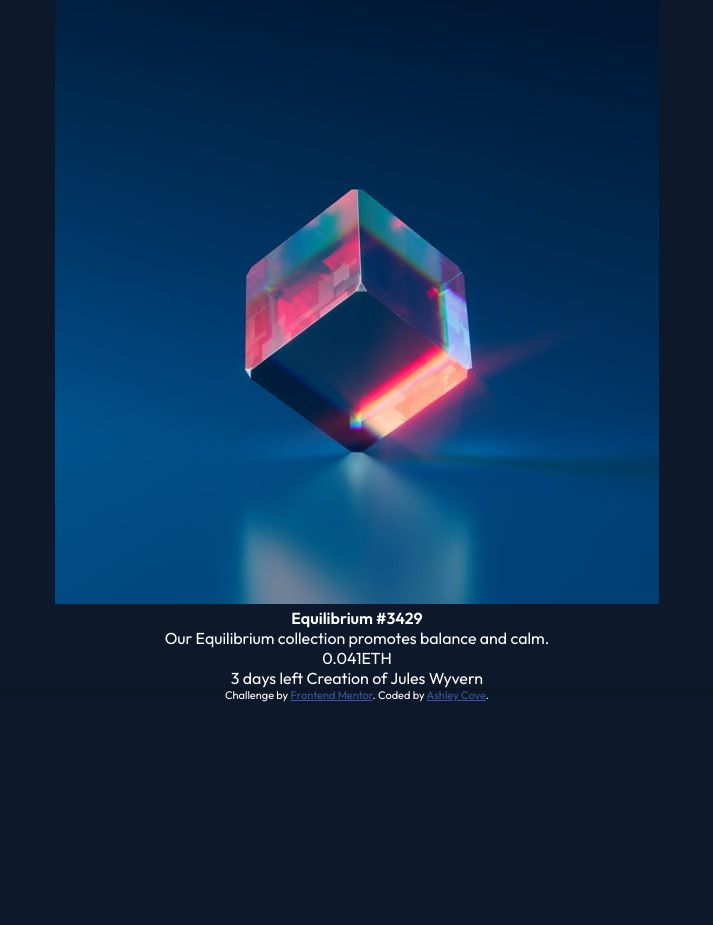
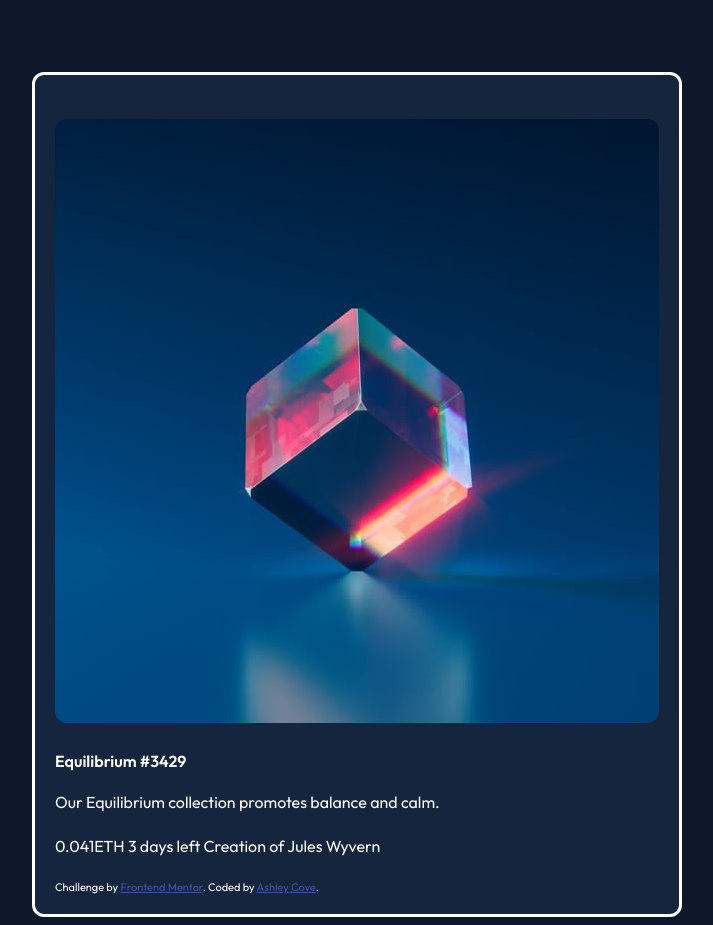
Before and after one commit to cove86/nft-preview-card-component-main, a plain HTML site: page index.html in a window 1280 px wide. Shown: the whole page, without its empty margins (283-996 px from the left). Before the commit the page ends 800 px from the top, so only its background shows below. Drawn offline with Linux system fonts and the light colour scheme.

Commit message:
Moved container div in html, updated css to align card, add border etc

```diff
--- a/css/styles.css
+++ b/css/styles.css
@@ -1,7 +1,6 @@
 * {
   padding: 0;
-  margin: 0;
-  box-sizing: border-box;
+  margin-top: 24px;
 }
 
 body {
@@ -10,16 +9,29 @@ body {
   font-family: "Outfit", sans-serif;
 }
 
+img {
+  max-width: 100%;
+  max-height: 100%;
+  border-radius: 12px;
+}
+
 .attribution {
   font-size: 11px;
-  text-align: center;
+  /* text-align: center; */
 }
 .attribution a {
   color: hsl(228, 45%, 44%);
 }
 
+.container {
+  display: flex;
+  align-items: center;
+  justify-content: space-around;
+}
+
 .card {
-  box-shadow: 0 4px 8px 0 rgba(0, 0, 0, 0.2);
-  text-align: center;
-  margin: auto;
+  border: solid white;
+  border-radius: 12px;
+  padding: 20px;
+  background-color: hsl(216, 50%, 16%);
 }
--- a/index.html
+++ b/index.html
@@ -22,14 +22,15 @@
     <!-- Feel free to remove these styles or customise in your own stylesheet 👍 -->
   </head>
   <body>
+    <div class="container">
       <div class="card">
         <img src="images/image-equilibrium.jpg" />
-      <div class="container">
+
         <h4>Equilibrium #3429</h4>
-        <p>Our Equilibrium collection promotes balance and calm.</p>
-        <p>0.041ETH</p>
-        <p>3 days left Creation of Jules Wyvern</p>
-      </div>
+        <span>Our Equilibrium collection promotes balance and calm.</span>
+        <div class="card-middle">
+          <span>0.041ETH</span>
+          <span>3 days left Creation of Jules Wyvern</span>
         </div>
 
         <div class="attribution">
@@ -41,5 +42,7 @@
             >Ashley Cove</a
           >.
         </div>
+      </div>
+    </div>
   </body>
 </html>
```
Lines whose indentation alone changed are shown as unchanged.
